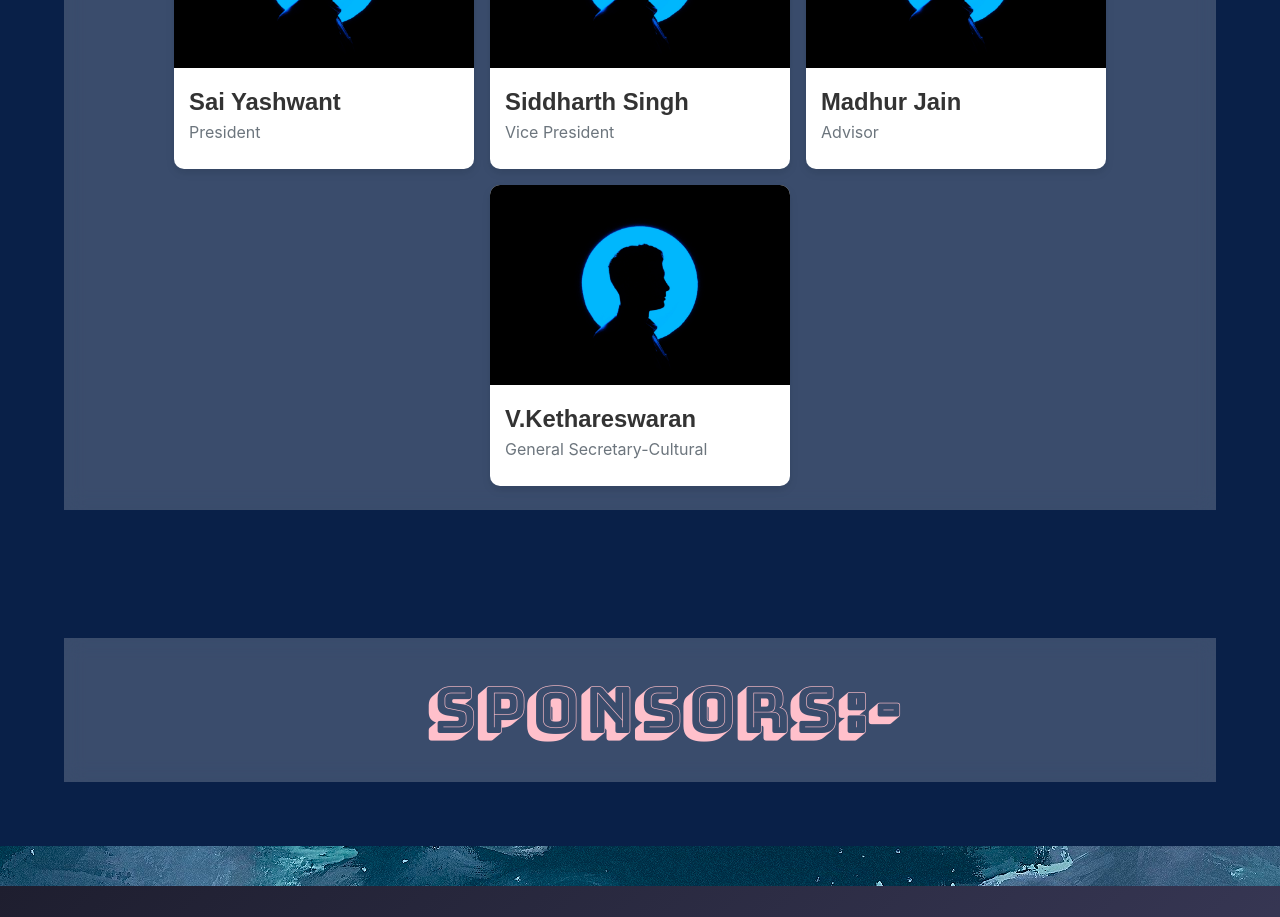
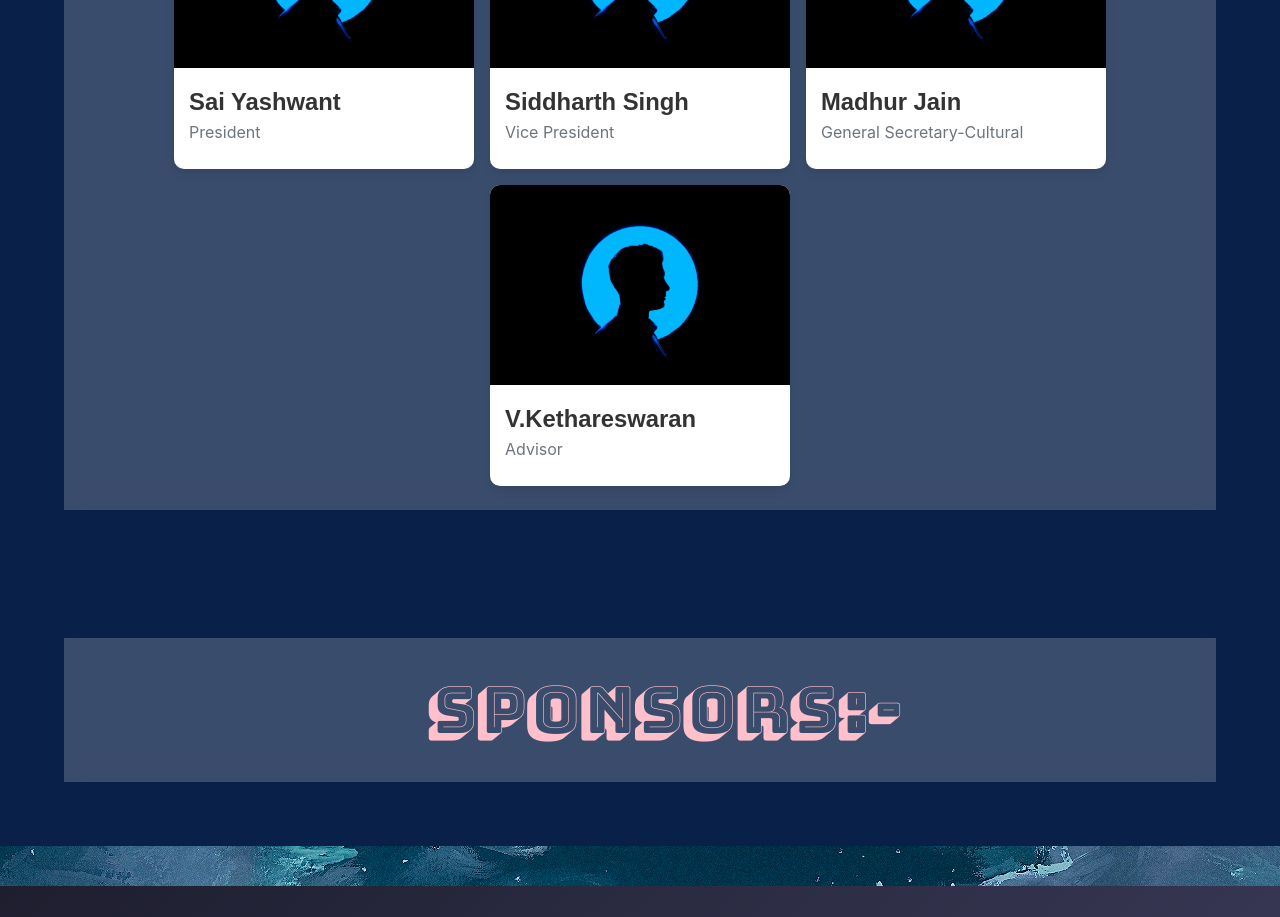
Before and after one commit to SnehanshuPal27/Yuvaan2k25, a React (Vite) app: page / in a window 1280 px wide. Shown: the part 2580-3497 px from the top of the page. Built offline with nearby package versions, Linux system fonts and the light colour scheme; a web font is replaced by a local one.

Commit message:
SGC section modified

```diff
--- a/src/Home2.jsx
+++ b/src/Home2.jsx
@@ -90,7 +90,7 @@ function Home() {
         },
         {
             name: "Madhur Jain",
-            jobTitle: "Advisor",
+            jobTitle: "General Secretary-Cultural",
             id: "",
             email: "",
             linkedin: "",
@@ -98,7 +98,7 @@ function Home() {
         },
         {
             name: "V.Kethareswaran",
-            jobTitle: "General Secretary-Cultural",
+            jobTitle: "Advisor",
             id: "2201118",
             email: "madhur.jain22b@iiitg.ac.in",
             linkedin: "",
```
